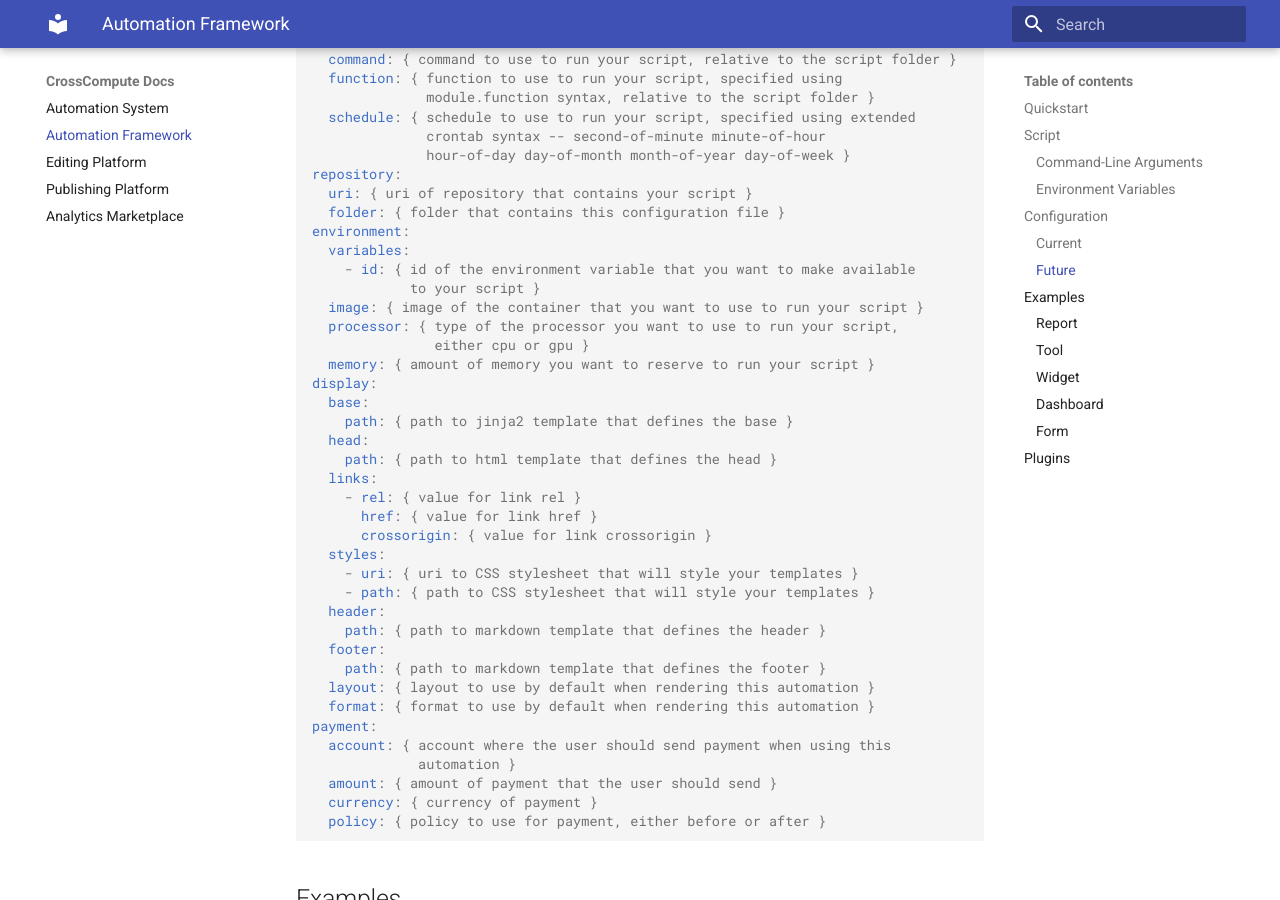
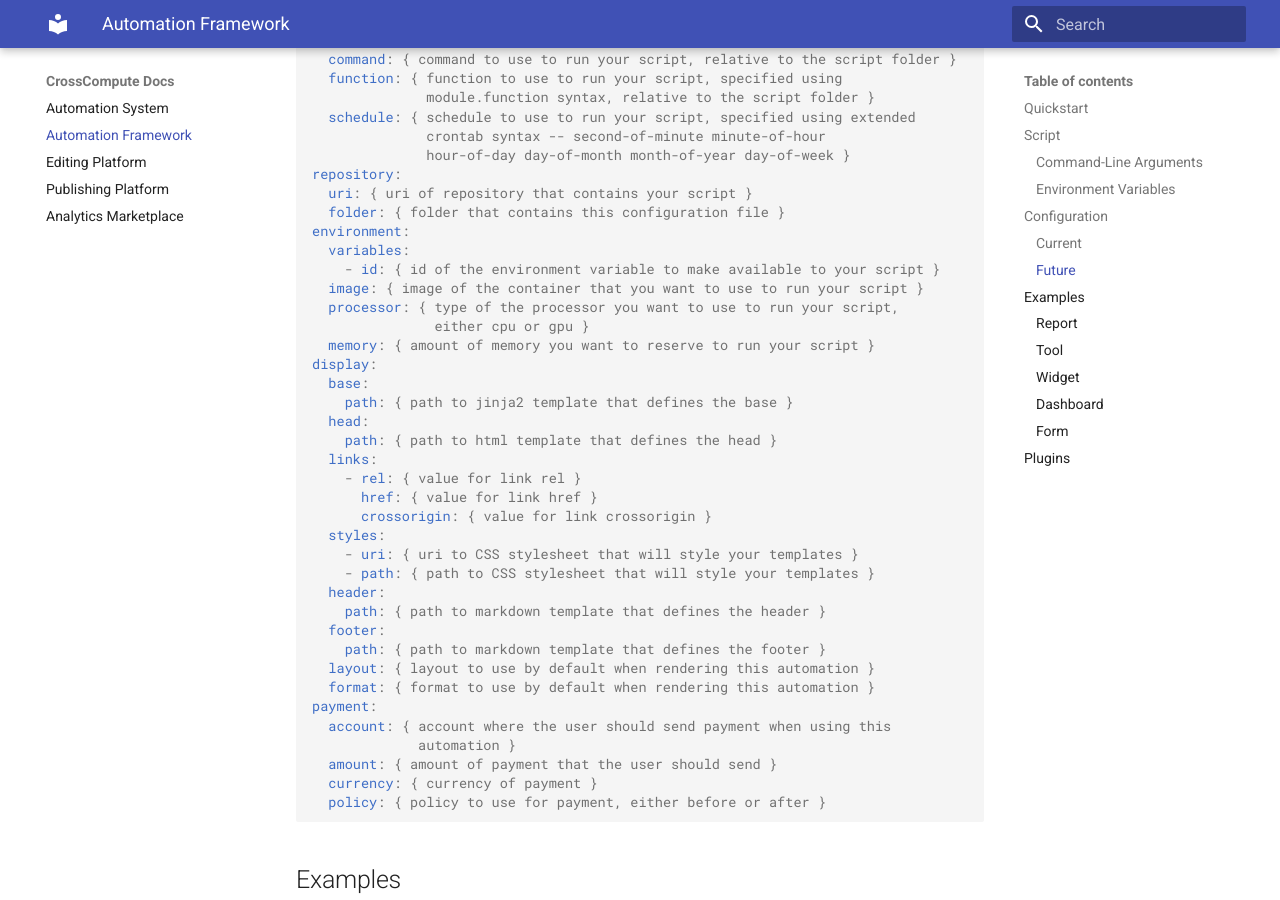
Before and after one commit to crosscompute/crosscompute-docs, an MkDocs documentation site: the page built from docs/automation-framework/README.md, in a window 1280 px wide and 900 px high, scrolled down 7913 px. Built offline with MkDocs 1.6.1 and Material for MkDocs 9.7.7, drawn with Linux system fonts in a browser that asks for light colours.

Commit message:
Simplify description

```diff
--- a/docs/automation-framework/README.md
+++ b/docs/automation-framework/README.md
@@ -393,8 +393,7 @@ repository:
   folder: { folder that contains this configuration file }
 environment:
   variables:
-    - id: { id of the environment variable that you want to make available
-            to your script }
+    - id: { id of the environment variable to make available to your script }
   image: { image of the container that you want to use to run your script }
   processor: { type of the processor you want to use to run your script,
                either cpu or gpu }
```
